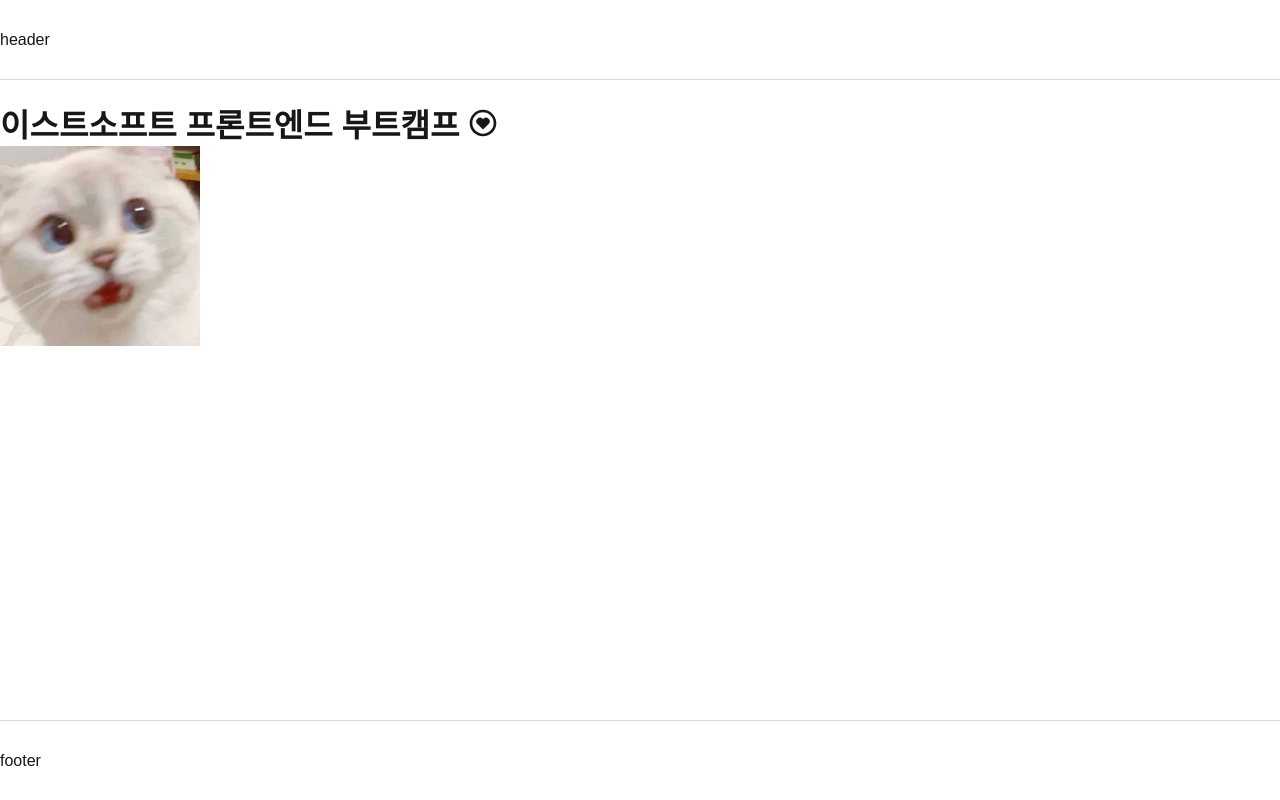
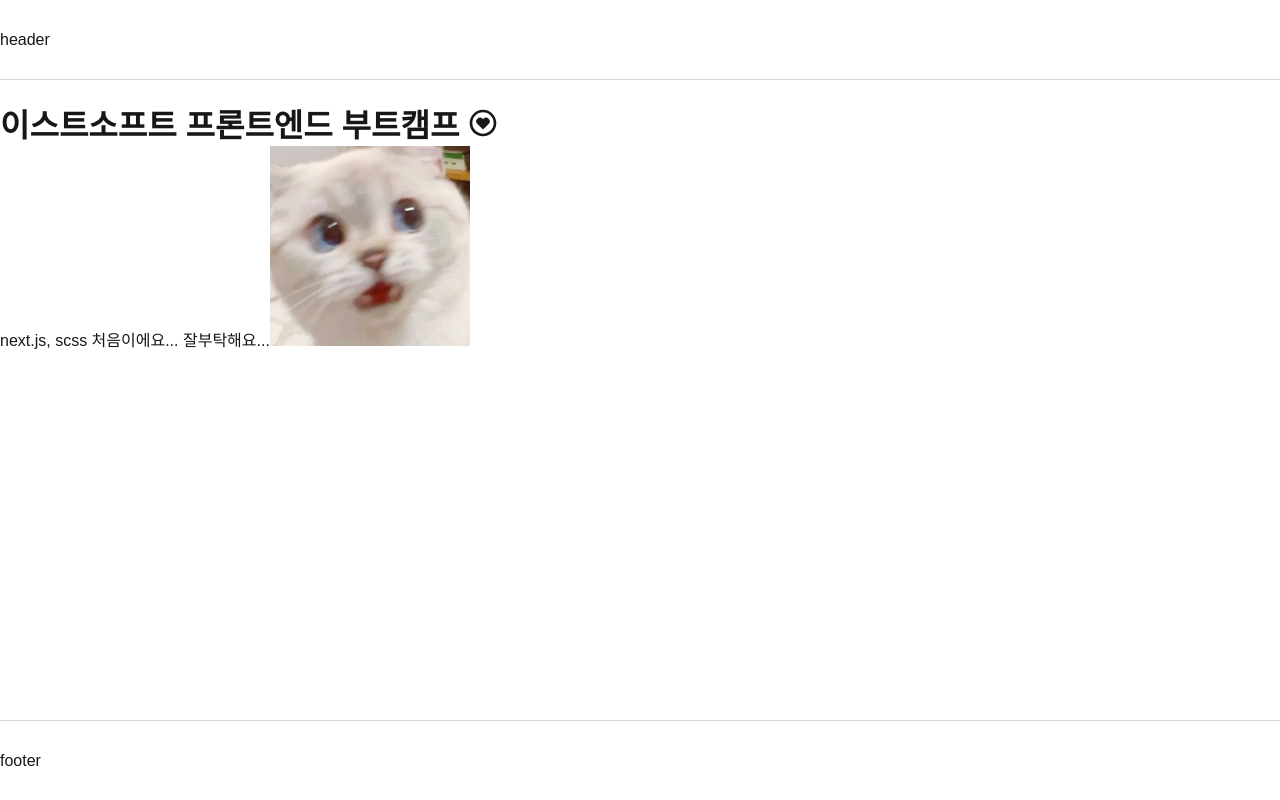
Before and after one commit to hyeran0513/estproject, a Next.js app: page / in a window 1280 px wide. Built offline with nearby package versions, Linux system fonts and the light colour scheme.

Commit message:
2024-12-06 박세진 page.jsx 수정

```diff
--- a/src/app/page.jsx
+++ b/src/app/page.jsx
@@ -6,7 +6,7 @@ export default function Home() {
   return (
     <div className={styles.page}>
         <h1>이스트소프트 프론트엔드 부트캠프<BiHeartCircle /></h1>
-
+        next.js, scss 처음이에요... 잘부탁해요...
         <Image
           className={styles.logo}
           src={`${process.env.ASSET_PREFIX}/images/cat.jpg`}
```
